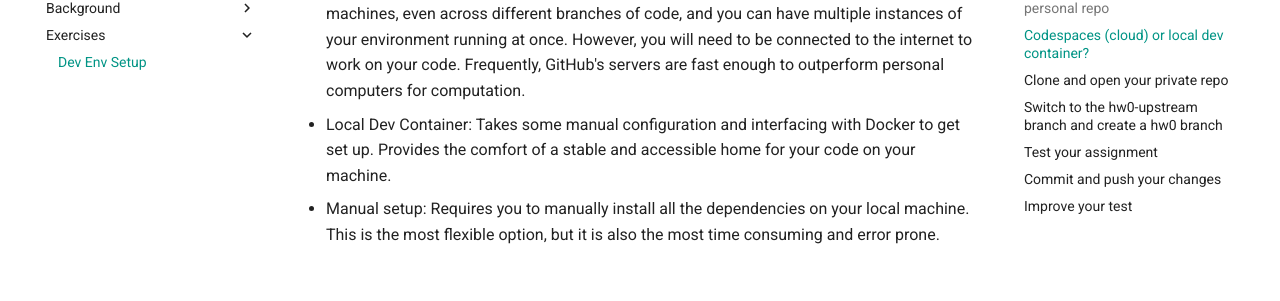
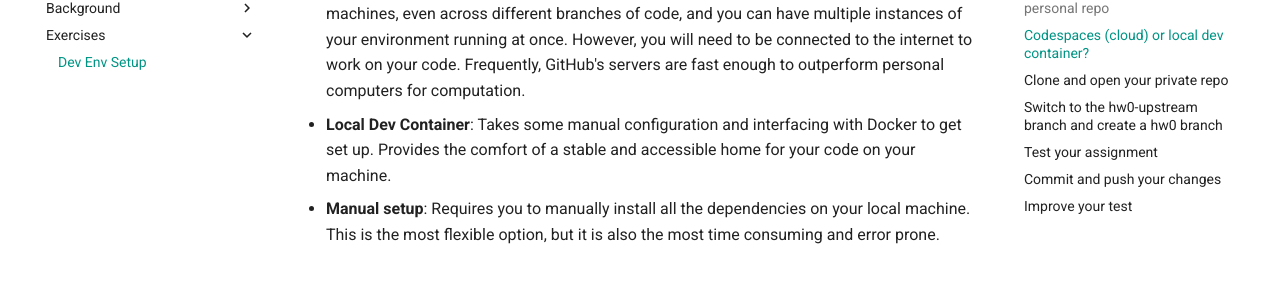
Before and after one commit to wustl-data/rooster-cogburn, an MkDocs documentation site: the page built from docs/exercises/env-setup.md, in a window 1280 px wide and 900 px high, scrolled down 2109 px. Shown: the part 145-446 px from the top of the window. Built offline with MkDocs 1.6.1 and Material for MkDocs 9.7.7, drawn with Linux system fonts in a browser that asks for light colours.

Commit message:
minor format

```diff
--- a/docs/exercises/env-setup.md
+++ b/docs/exercises/env-setup.md
@@ -79,9 +79,9 @@ Here are some considerations:
 
 - **Cloud (Codespaces)**: No manual setup needed -- You can launch a codespace from any code branch within the GitHub UI. By default, VS Code opens in the browser, but you can open the code in your desktop version at any time through menu options. Codespaces are free for the class. You can keep your work preserved and easily access your environment on different machines, even across different branches of code, and you can have multiple instances of your environment running at once. However, you will need to be connected to the internet to work on your code. Frequently, GitHub's servers are fast enough to outperform personal computers for computation.
 
-- Local Dev Container: Takes some manual configuration and interfacing with Docker to get set up. Provides the comfort of a stable and accessible home for your code on your machine.
+- **Local Dev Container**: Takes some manual configuration and interfacing with Docker to get set up. Provides the comfort of a stable and accessible home for your code on your machine.
 
-- Manual setup: Requires you to manually install all the dependencies on your local machine. This is the most flexible option, but it is also the most time consuming and error prone.
+- **Manual setup**: Requires you to manually install all the dependencies on your local machine. This is the most flexible option, but it is also the most time consuming and error prone.
 
 ## Clone and open your private repo
 
```
